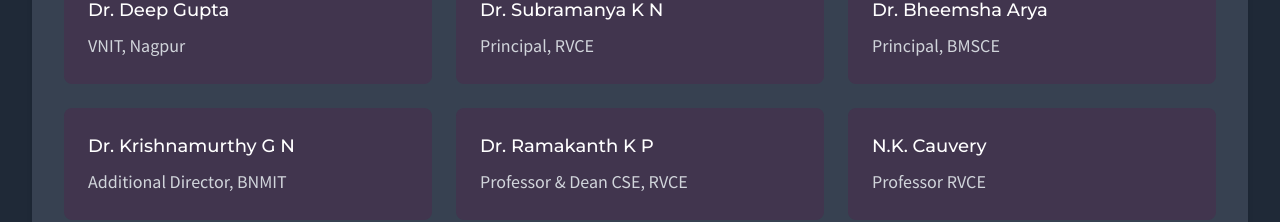
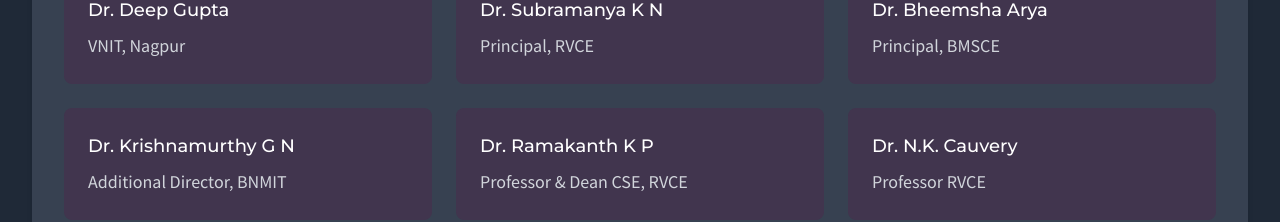
Before and after one commit to vagxrth/icdte-rvitm, a React (Vite) app: page /committees in a window 1280 px wide. Shown: the part 2960-3182 px from the top of the page. Built offline with nearby package versions, Linux system fonts and the light colour scheme.

Commit message:
fix: update name of N.K. Cauvery to Dr. N.K. Cauvery in Committees component for enhanced accuracy in faculty representation

```diff
--- a/src/components/home/Committees.tsx
+++ b/src/components/home/Committees.tsx
@@ -148,7 +148,7 @@ const Committees: React.FC = () => {
         title: 'Professor & Dean CSE, RVCE'
       },
       {
-        name: 'N.K. Cauvery',
+        name: 'Dr. N.K. Cauvery',
         title: 'Professor RVCE'
       },
       {
```
